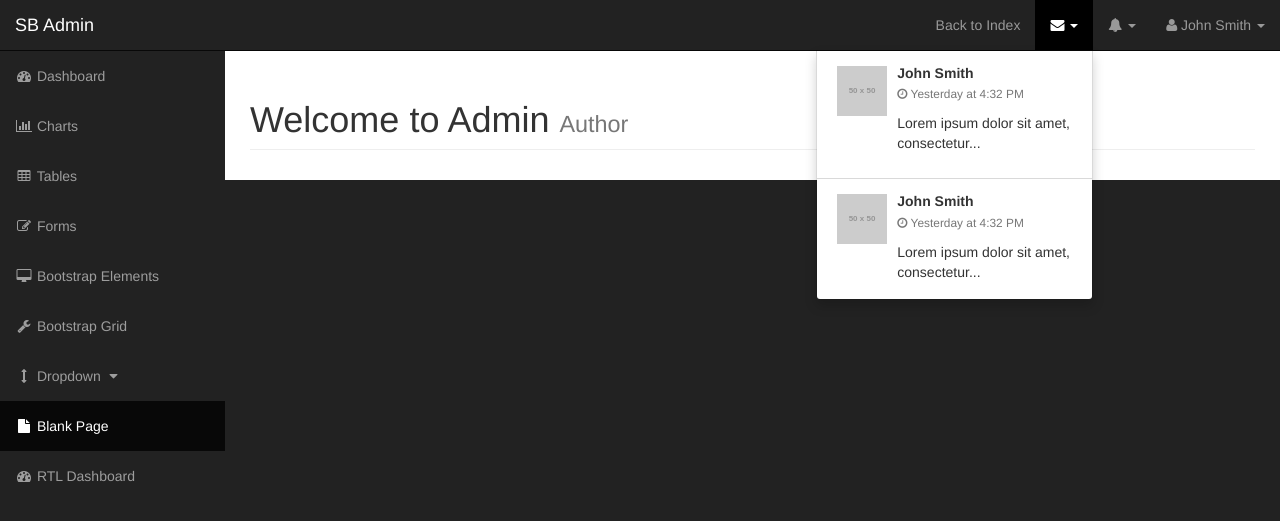
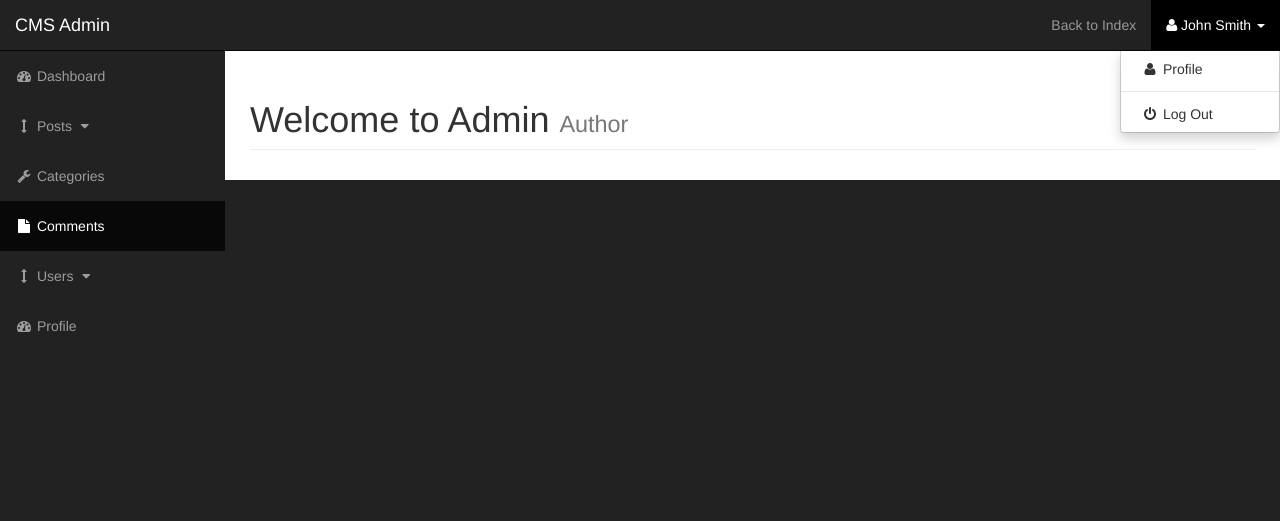
Before and after one commit to gabber78/CMS, a PHP site: page /admin in a window 1280 px wide, after a click on "John Smith". Shown: the top 521 px of the page. Run offline with PHP 8.4, Linux system fonts and the light colour scheme; grey boxes labelled with a size stand in for pictures from a placeholder-image service; some libraries are stand-ins or nearby versions.

Commit message:
orginizing admin paga and add some dynamic data

```diff
--- a/admin/includes/header.php
+++ b/admin/includes/admin_header.php
@@ -1,3 +1,5 @@
+<?php include "../includes/db.php"?>
+
 <!DOCTYPE html>
 <html lang="en">
 
--- /dev/null
+++ b/admin/includes/admin_navigation.php
@@ -0,0 +1,78 @@
+
+<nav class="navbar navbar-inverse navbar-fixed-top" role="navigation">
+    <!-- Brand and toggle get grouped for better mobile display -->
+    <div class="navbar-header">
+        <button type="button" class="navbar-toggle" data-toggle="collapse" data-target=".navbar-ex1-collapse">
+            <span class="sr-only">Toggle navigation</span>
+            <span class="icon-bar"></span>
+            <span class="icon-bar"></span>
+            <span class="icon-bar"></span>
+        </button>
+        <a class="navbar-brand" href="index.php">CMS Admin</a>
+    </div>
+    <!-- Top Menu Items -->
+    <ul class="nav navbar-right top-nav">
+        <li><a href="../index.php">Back to Index</a></li>
+
+
+
+
+        <li class="dropdown">
+            <a href="#" class="dropdown-toggle" data-toggle="dropdown"><i class="fa fa-user"></i> John Smith <b class="caret"></b></a>
+            <ul class="dropdown-menu">
+                <li>
+                    <a href="#"><i class="fa fa-fw fa-user"></i> Profile</a>
+                </li>
+
+                <li class="divider"></li>
+                <li>
+                    <a href="#"><i class="fa fa-fw fa-power-off"></i> Log Out</a>
+                </li>
+            </ul>
+        </li>
+    </ul>
+
+
+    <!-- Sidebar Menu Items - These collapse to the responsive navigation menu on small screens -->
+    <div class="collapse navbar-collapse navbar-ex1-collapse">
+        <ul class="nav navbar-nav side-nav">
+            <li>
+                <a href="index.php"><i class="fa fa-fw fa-dashboard"></i> Dashboard</a>
+            </li>
+
+            <li>
+                <a href="javascript:;" data-toggle="collapse" data-target="#posts_dropdown"><i class="fa fa-fw fa-arrows-v"></i> Posts <i class="fa fa-fw fa-caret-down"></i></a>
+                <ul id="posts_dropdown" class="collapse">
+                    <li>
+                        <a href="#">View All Post</a>
+                    </li>
+                    <li>
+                        <a href="#">Add Post</a>
+                    </li>
+                </ul>
+            </li>
+            <li>
+                <a href="bootstrap-grid.html"><i class="fa fa-fw fa-wrench"></i> Categories</a>
+            </li>
+
+            <li class="active">
+                <a href="blank-page.html"><i class="fa fa-fw fa-file"></i> Comments</a>
+            </li>
+            <li>
+                <a href="javascript:;" data-toggle="collapse" data-target="#demo"><i class="fa fa-fw fa-arrows-v"></i> Users <i class="fa fa-fw fa-caret-down"></i></a>
+                <ul id="demo" class="collapse">
+                    <li>
+                        <a href="#">Dropdown Item</a>
+                    </li>
+                    <li>
+                        <a href="#">Dropdown Item</a>
+                    </li>
+                </ul>
+            </li>
+            <li>
+                <a href="index-rtl.html"><i class="fa fa-fw fa-dashboard"></i> Profile</a>
+            </li>
+        </ul>
+    </div>
+    <!-- /.navbar-collapse -->
+</nav>
--- a/admin/includes/navigation.php
+++ /dev/null
@@ -1,159 +0,0 @@
-
-<nav class="navbar navbar-inverse navbar-fixed-top" role="navigation">
-    <!-- Brand and toggle get grouped for better mobile display -->
-    <div class="navbar-header">
-        <button type="button" class="navbar-toggle" data-toggle="collapse" data-target=".navbar-ex1-collapse">
-            <span class="sr-only">Toggle navigation</span>
-            <span class="icon-bar"></span>
-            <span class="icon-bar"></span>
-            <span class="icon-bar"></span>
-        </button>
-        <a class="navbar-brand" href="index.php">SB Admin</a>
-    </div>
-    <!-- Top Menu Items -->
-    <ul class="nav navbar-right top-nav">
-        <li><a href="../index.php">Back to Index</a></li>
-        <li class="dropdown">
-            <a href="#" class="dropdown-toggle" data-toggle="dropdown"><i class="fa fa-envelope"></i> <b class="caret"></b></a>
-            <ul class="dropdown-menu message-dropdown">
-                <li class="message-preview">
-                    <a href="#">
-                        <div class="media">
-                                    <span class="pull-left">
-                                        <img class="media-object" src="http://placehold.it/50x50" alt="">
-                                    </span>
-                            <div class="media-body">
-                                <h5 class="media-heading">
-                                    <strong>John Smith</strong>
-                                </h5>
-                                <p class="small text-muted"><i class="fa fa-clock-o"></i> Yesterday at 4:32 PM</p>
-                                <p>Lorem ipsum dolor sit amet, consectetur...</p>
-                            </div>
-                        </div>
-                    </a>
-                </li>
-                <li class="message-preview">
-                    <a href="#">
-                        <div class="media">
-                                    <span class="pull-left">
-                                        <img class="media-object" src="http://placehold.it/50x50" alt="">
-                                    </span>
-                            <div class="media-body">
-                                <h5 class="media-heading">
-                                    <strong>John Smith</strong>
-                                </h5>
-                                <p class="small text-muted"><i class="fa fa-clock-o"></i> Yesterday at 4:32 PM</p>
-                                <p>Lorem ipsum dolor sit amet, consectetur...</p>
-                            </div>
-                        </div>
-                    </a>
-                </li>
-                <li class="message-preview">
-                    <a href="#">
-                        <div class="media">
-                                    <span class="pull-left">
-                                        <img class="media-object" src="http://placehold.it/50x50" alt="">
-                                    </span>
-                            <div class="media-body">
-                                <h5 class="media-heading">
-                                    <strong>John Smith</strong>
-                                </h5>
-                                <p class="small text-muted"><i class="fa fa-clock-o"></i> Yesterday at 4:32 PM</p>
-                                <p>Lorem ipsum dolor sit amet, consectetur...</p>
-                            </div>
-                        </div>
-                    </a>
-                </li>
-                <li class="message-footer">
-                    <a href="#">Read All New Messages</a>
-                </li>
-            </ul>
-        </li>
-        <li class="dropdown">
-            <a href="#" class="dropdown-toggle" data-toggle="dropdown"><i class="fa fa-bell"></i> <b class="caret"></b></a>
-            <ul class="dropdown-menu alert-dropdown">
-                <li>
-                    <a href="#">Alert Name <span class="label label-default">Alert Badge</span></a>
-                </li>
-                <li>
-                    <a href="#">Alert Name <span class="label label-primary">Alert Badge</span></a>
-                </li>
-                <li>
-                    <a href="#">Alert Name <span class="label label-success">Alert Badge</span></a>
-                </li>
-                <li>
-                    <a href="#">Alert Name <span class="label label-info">Alert Badge</span></a>
-                </li>
-                <li>
-                    <a href="#">Alert Name <span class="label label-warning">Alert Badge</span></a>
-                </li>
-                <li>
-                    <a href="#">Alert Name <span class="label label-danger">Alert Badge</span></a>
-                </li>
-                <li class="divider"></li>
-                <li>
-                    <a href="#">View All</a>
-                </li>
-            </ul>
-        </li>
-        <li class="dropdown">
-            <a href="#" class="dropdown-toggle" data-toggle="dropdown"><i class="fa fa-user"></i> John Smith <b class="caret"></b></a>
-            <ul class="dropdown-menu">
-                <li>
-                    <a href="#"><i class="fa fa-fw fa-user"></i> Profile</a>
-                </li>
-                <li>
-                    <a href="#"><i class="fa fa-fw fa-envelope"></i> Inbox</a>
-                </li>
-                <li>
-                    <a href="#"><i class="fa fa-fw fa-gear"></i> Settings</a>
-                </li>
-                <li class="divider"></li>
-                <li>
-                    <a href="#"><i class="fa fa-fw fa-power-off"></i> Log Out</a>
-                </li>
-            </ul>
-        </li>
-    </ul>
-    <!-- Sidebar Menu Items - These collapse to the responsive navigation menu on small screens -->
-    <div class="collapse navbar-collapse navbar-ex1-collapse">
-        <ul class="nav navbar-nav side-nav">
-            <li>
-                <a href="index.php"><i class="fa fa-fw fa-dashboard"></i> Dashboard</a>
-            </li>
-            <li>
-                <a href="charts.html"><i class="fa fa-fw fa-bar-chart-o"></i> Charts</a>
-            </li>
-            <li>
-                <a href="tables.html"><i class="fa fa-fw fa-table"></i> Tables</a>
-            </li>
-            <li>
-                <a href="forms.html"><i class="fa fa-fw fa-edit"></i> Forms</a>
-            </li>
-            <li>
-                <a href="bootstrap-elements.html"><i class="fa fa-fw fa-desktop"></i> Bootstrap Elements</a>
-            </li>
-            <li>
-                <a href="bootstrap-grid.html"><i class="fa fa-fw fa-wrench"></i> Bootstrap Grid</a>
-            </li>
-            <li>
-                <a href="javascript:;" data-toggle="collapse" data-target="#demo"><i class="fa fa-fw fa-arrows-v"></i> Dropdown <i class="fa fa-fw fa-caret-down"></i></a>
-                <ul id="demo" class="collapse">
-                    <li>
-                        <a href="#">Dropdown Item</a>
-                    </li>
-                    <li>
-                        <a href="#">Dropdown Item</a>
-                    </li>
-                </ul>
-            </li>
-            <li class="active">
-                <a href="blank-page.html"><i class="fa fa-fw fa-file"></i> Blank Page</a>
-            </li>
-            <li>
-                <a href="index-rtl.html"><i class="fa fa-fw fa-dashboard"></i> RTL Dashboard</a>
-            </li>
-        </ul>
-    </div>
-    <!-- /.navbar-collapse -->
-</nav>
--- a/admin/index.php
+++ b/admin/index.php
@@ -1,14 +1,16 @@
 <?php
-    include "includes/header.php";
+    include "includes/admin_header.php";
 
 ?>
 
 
     <div id="wrapper">
 
+
+
     <!-- Navigation -->
 
-       <?php include "includes/navigation.php";?>
+       <?php include "includes/admin_navigation.php";?>
 
         <div id="page-wrapper">
 
@@ -32,4 +34,4 @@
         </div>
         <!-- /#page-wrapper -->
 
-<?php include "includes/footer.php"; ?>
+<?php include "includes/admin_footer.php"; ?>
```
Also changed, not shown: admin/categories.php (added, +81 -0 lines), admin/includes/admin_footer.php (renamed from admin/includes/footer.php).
